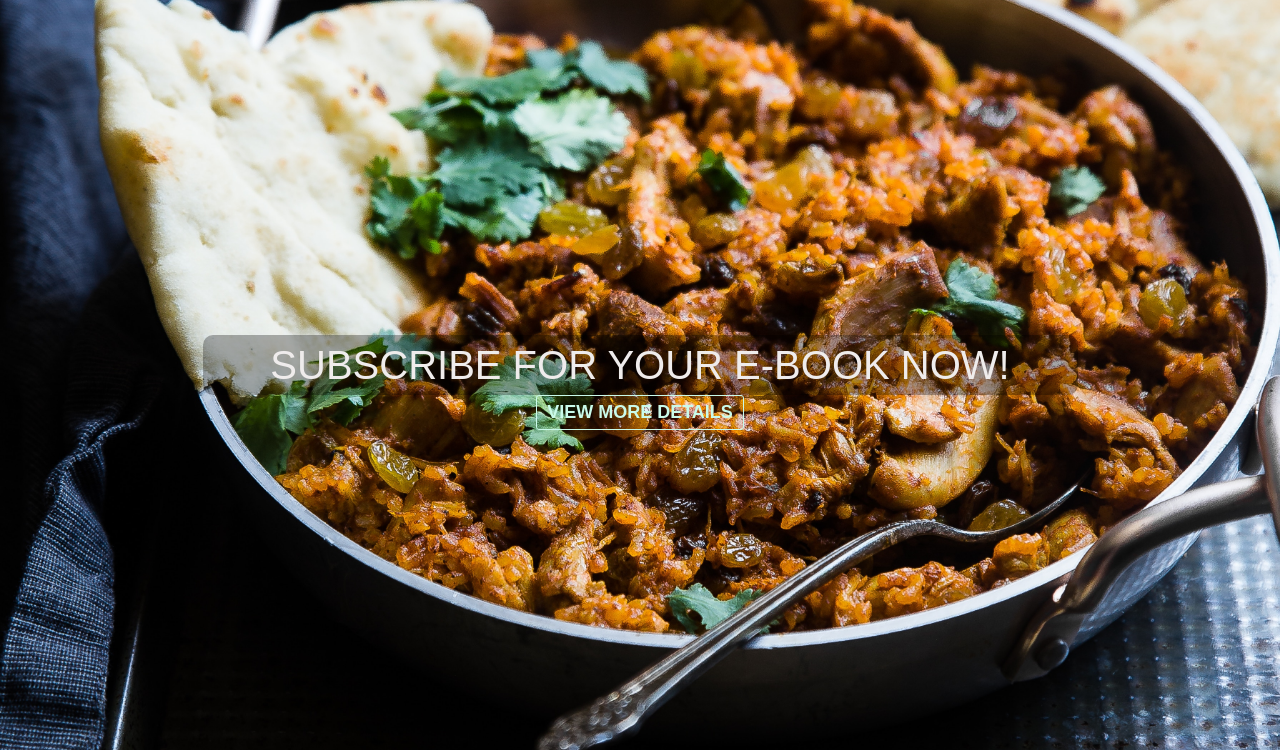
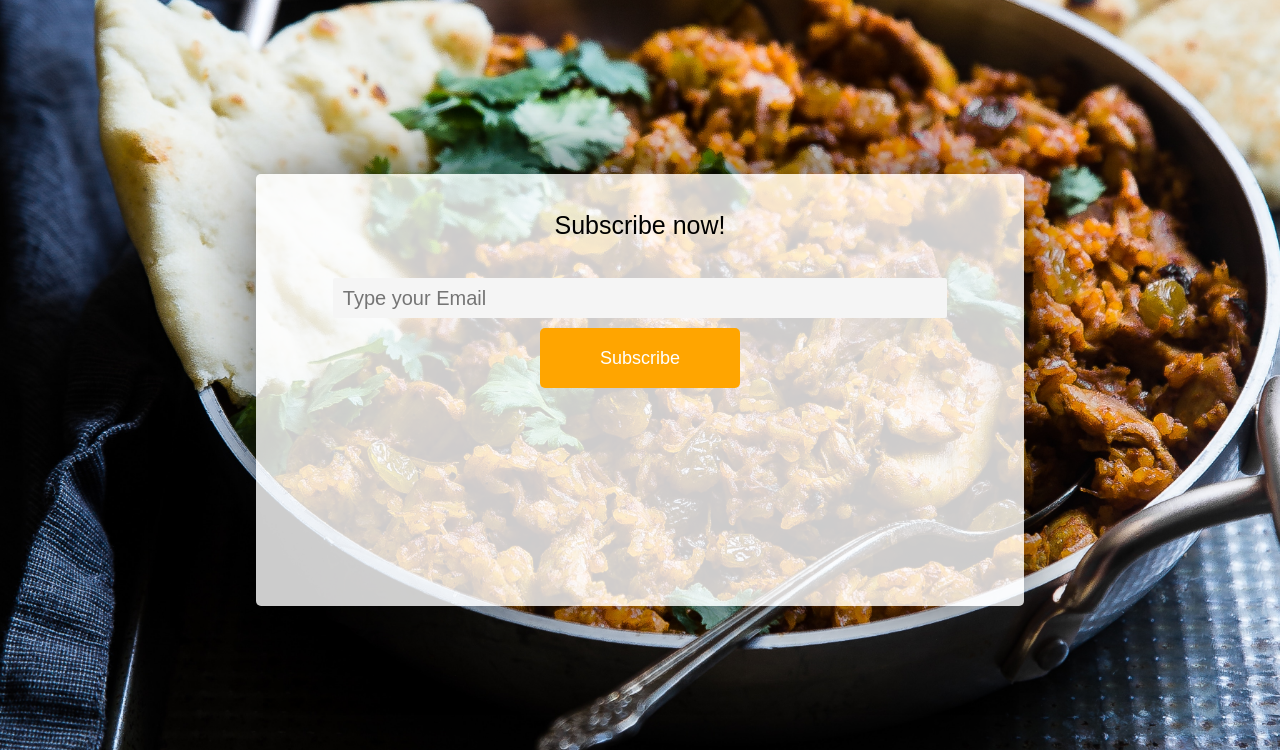
Before and after one commit to benji011/curry, a Django app: page / in a window 1280 px wide. Shown: the part 50-800 px from the top of the page. Run offline with Django 3.2, Linux system fonts and the light colour scheme; some libraries are stand-ins or nearby versions; some web fonts are replaced.

Commit message:
front-end: (WIP) subscribe form

```diff
--- a/news/templates/news/index.html
+++ b/news/templates/news/index.html
@@ -4,17 +4,13 @@
   <body>
     <header class="container">
       <section class="content">
-        <h1>Subscribe for your E-book now!</h1>
-        <p><a class="button" id="load-more-content" href="#top">View more details</a></p>
-        <div id="more-content">
-          <blockquote>
-            Lorem ipsum dolor sit amet, consectetur adipiscing elit, sed do eiusmod tempor incididunt ut labore et dolore magna aliqua. Ut enim ad minim veniam, quis nostrud exercitation ullamco laboris nisi ut aliquip ex ea commodo consequat. Duis aute irure dolor in reprehenderit in voluptate velit esse cillum dolore eu fugiat nulla pariatur. Excepteur sint occaecat cupidatat non proident, sunt in culpa qui officia deserunt mollit anim id est laborum.
-            <cite>
-            etc etc
-            From <a href="#" target="_blank">etc etc</a>
-            </cite>
-          </blockquote>
-        </div>
+
+          <form id="subscribe-box">
+            <h2 id="subscribe-box-header">Subscribe now!</h2>
+            <input id="subscribe-input" type="email" placeholder="Type your Email" required>
+            <button id="subscribe-button">Subscribe</button>
+          </form>
+
       </section>
     </header>
   </body>
--- a/static/common/css/common.css
+++ b/static/common/css/common.css
@@ -4,33 +4,22 @@
 body {
   /* Location of the image */
   background-image: url(/static/common/img/curry-photo.jpg);
-
-  /* Image is centered vertically and horizontally at all times */
   background-position: center center;
-
-  /* Image doesn't repeat */
   background-repeat: no-repeat;
-
-  /* Makes the image fixed in the viewport so that it doesn't move when
-     the content height is greater than the image height */
   background-attachment: fixed;
-
-  /* This is what makes the background image rescale based on its container's size */
   background-size: cover;
-
-  /* Pick a solid background color that will be displayed while the background image is loading */
   background-color:#464646;
 
-  /* SHORTHAND CSS NOTATION
-   * background: url(background-photo.jpg) center center cover no-repeat fixed;
-   */
 }
 
 /* For mobile devices */
-@media only screen and (max-width: 767px) {
+@media only screen and (max-width: 900px) {
   body {
-    /* The file size of this background image is 93% smaller
-     * to improve page load speed on mobile internet connections */
     background-image: url(/static/common/img/curry-photo.jpg);
+    background-position: center center;
+    background-repeat: no-repeat;
+    background-attachment: fixed;
+    background-size: cover;
+    background-color:#464646;
   }
-  }
+}
--- /dev/null
+++ b/static/common/css/grid_custom_style.css
@@ -0,0 +1,50 @@
+#subscribe-box {
+  width: 60vw;
+  height: 60%;
+  background-color: rgba(255, 255, 255, .80);
+  border-radius: 5px;
+  margin: auto;
+  text-align: center;
+  vertical-align: center;
+
+  -webkit-box-shadow: 1px 0px 77px -6px rgba(0,0,0,0.75);
+  -moz-box-shadow: 1px 0px 77px -6px rgba(0,0,0,0.75);
+  box-shadow: 1px 0px 77px -6px rgba(0,0,0,0.75);
+}
+
+#subscribe-box-header {
+  color: black;
+  margin: auto;
+  text-align: center;
+  vertical-align: center;
+  padding-top: 5%;
+  padding-bottom: 5%;
+  font-size: 25px;
+}
+
+#subscribe-input{
+  background-color: #f5f5f5;
+  color: black;
+  font-size: 20px;
+  width: 80%;
+  height: 40px;
+  margin: auto;
+  padding: 10px;
+  border-radius: 2px;
+  border: none;
+  outline: none;
+  display: block;
+}
+
+#subscribe-button {
+  margin-top: 10px;
+  padding: 10px;
+  width: 200px;
+  height: 60px;
+  border-radius: 5px;
+  border: none;
+  background-color: orange;
+}
+
+#subscribe-button:hover {
+  background-color: #F7C795;
--- a/templates/css.html
+++ b/templates/css.html
@@ -9,3 +9,4 @@
 <!-- Custom CSS -->
 <link rel="stylesheet" href="{% static 'common/css/common.css' %}" type="text/css"/>
 <link rel="stylesheet" href="{% static 'common/css/body.css' %}" type="text/css"/>
+<link rel="stylesheet" href="{% static 'common/css/grid_custom_style.css' %}" type="text/css"/>
```
